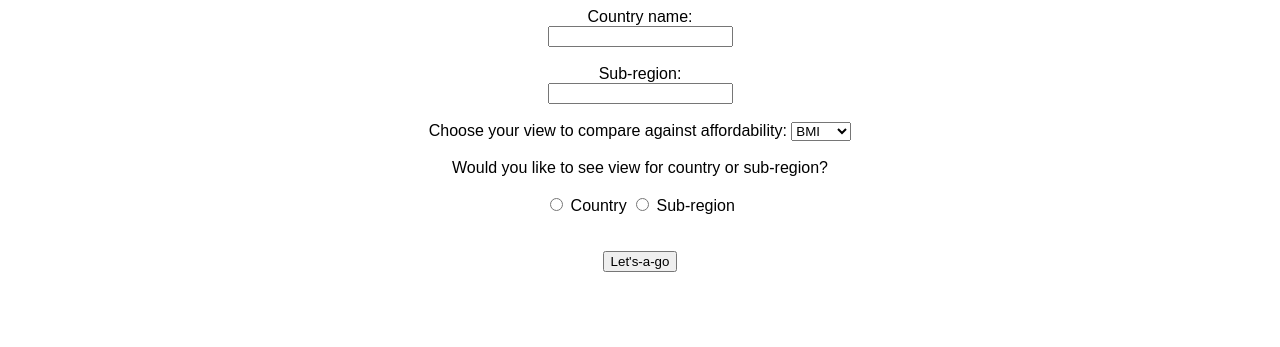
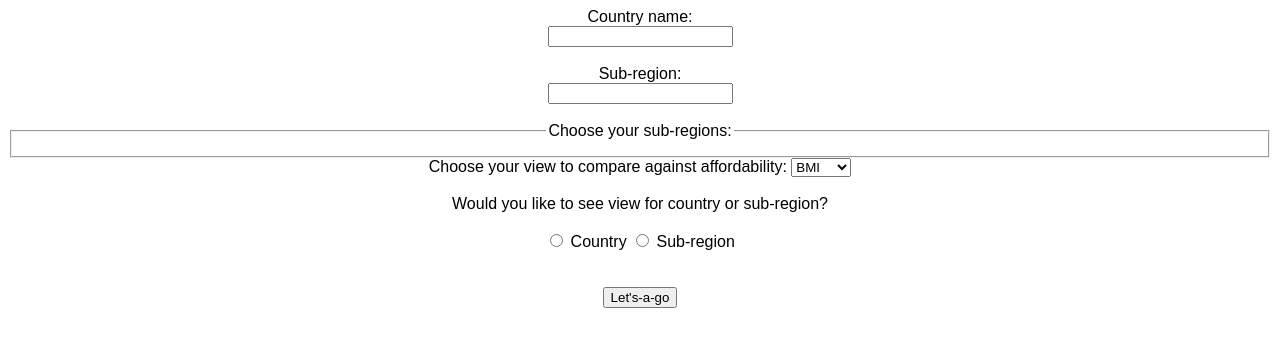
Before and after one commit to vicjuhl/world-food, a Flask app: page / in a window 1280 px wide. Shown: the top 347 px of the page. Run offline with Flask 3, Linux system fonts and the light colour scheme; data that the repository does not hold is empty.

Commit message:
frontend ui improvements

```diff
--- a/app/models.py
+++ b/app/models.py
@@ -55,3 +55,15 @@ def update_plot(subregion) -> None:
     print("saving plot")
     plot.savefig(plot_dir / 'plot.png')
     plot.close()
+
+def get_all_regions():
+    cur = conn.cursor()
+    sql = """
+        SELECT DISTINCT sub_region
+        FROM Countries
+    """
+    cur.execute(sql)
+    result = cur.fetchall()
+    cur.close()
+    result_list = [elm[0] for elm in result]
+    return result_list
--- a/app/routes.py
+++ b/app/routes.py
@@ -1,12 +1,12 @@
 from flask import render_template, request, Blueprint
-from app.models import fetch_test, fetch_region, update_plot
+from app.models import fetch_test, fetch_region, update_plot, get_all_regions
 from app import app
 
 Router = Blueprint('Router', __name__)
 
 @app.route("/")
 def index():
-    return render_template("index.html")
+    return render_template("index.html", sub_regions=get_all_regions())
 
 @app.route('/submit', methods=["POST"])
 def on_submit():
--- a/app/templates/index.html
+++ b/app/templates/index.html
@@ -12,6 +12,18 @@
     <input type="text" id="country_name" name="country_name"><br><br>
     <label for="subregion">Sub-region:</label><br>
     <input type="text" id="subregion" name="subregion"><br><br>
+
+
+    <fieldset>
+        <legend>Choose your sub-regions:</legend>
+        <div id="subRegionList"></div>
+            {% for sub_region in sub_regions %}
+            <div>
+                <input type="checkbox" id="{{ sub_region }}" name="{{ sub_region }}" checked>
+                <label for="{{ sub_region }}">{{ sub_region }}</label>
+            </div>
+            {% endfor %}
+    </fieldset>
 
 
     <label for="views">Choose your view to compare against affordability:</label>
```
Also changed, not shown: app/static/images/plot.png (added).
